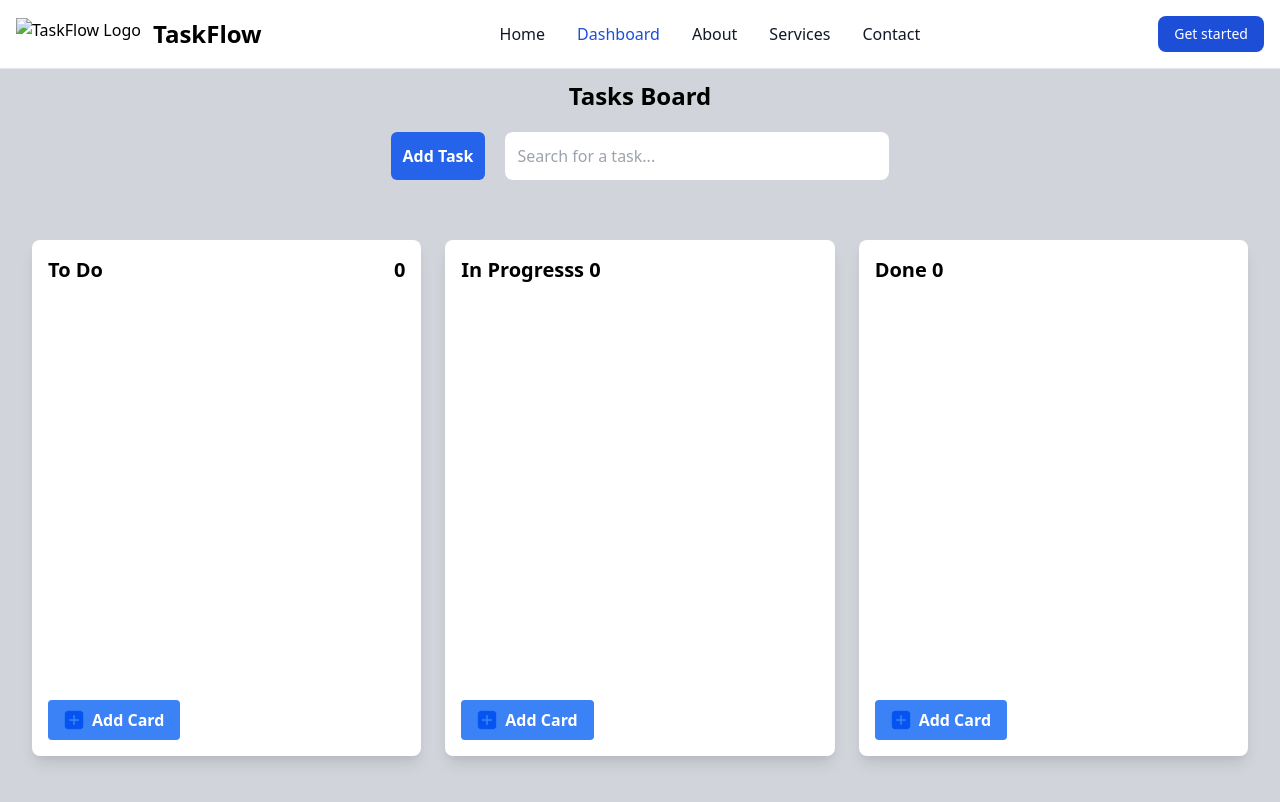
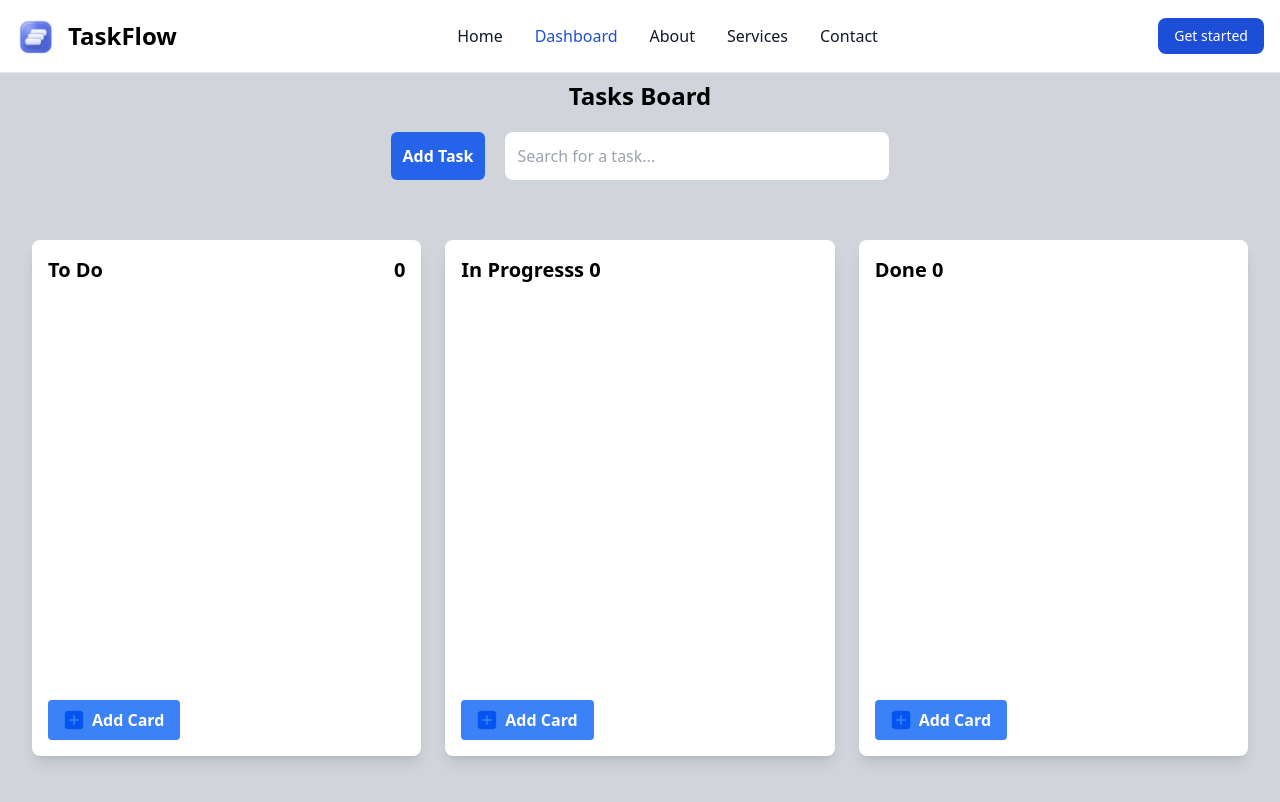
Before and after one commit to A-007481D/TaskFlow-Planning-Software, a website: page dashboard.html in a window 1280 px wide. Drawn offline with nearby package versions, Linux system fonts and the light colour scheme.

Commit message:
added the logo

```diff
--- a/dashboard.html
+++ b/dashboard.html
@@ -6,8 +6,9 @@
   <meta name="viewport" content="width=device-width, initial-scale=1.0">
   <!-- <link rel="stylesheet" href="css/output.css"> -->
   <!-- <link href="https://cdn.jsdelivr.net/npm/tailwindcss@3.3.3/dist/tailwind.min.css" rel="stylesheet"> -->
-  <link href="https://cdn.jsdelivr.net/npm/tailwindcss@2.2.19/dist/tailwind.min.css" rel="stylesheet">
+  <!-- <link href="https://cdn.jsdelivr.net/npm/tailwindcss@2.2.19/dist/tailwind.min.css" rel="stylesheet"> -->
   <!-- <link rel="stylesheet" href="/dist/css/animation.css"> -->
+   <link rel="stylesheet" href="/dist/css/output.css">
   <title>Dashboard | TaskFlow</title>
 
   <style>
@@ -48,8 +49,8 @@
   <nav class="bg-white dark:bg-gray-900 fixed w-full z-20 top-0 start-0 border-b border-gray-200 dark:border-gray-600">
   <div class="max-w-screen-xl flex flex-wrap items-center justify-between mx-auto p-4">
   <a href="index.html" class="flex items-center space-x-3 rtl:space-x-reverse">
-      <img src="" class="h-8" alt="TaskFlow Logo">
-      <span class="self-center text-2xl font-semibold whitespace-nowrap dark:text-white"><Table>TaskFlow</Table></span>
+      <img src="./dist/img/logoo.png" class="h-10" alt="TaskFlow Logo">
+      <span class="self-center text-2xl font-semibold whitespace-nowrap dark:text-white">TaskFlow</span>
   </a>
   <div class="flex md:order-2 space-x-3 md:space-x-0 rtl:space-x-reverse">
       <button type="button" class="text-white bg-blue-700 hover:bg-blue-800 hidden sm:inline-block focus:ring-4 focus:outline-none focus:ring-blue-300 font-medium rounded-lg text-sm px-4 py-2 text-center dark:bg-blue-600 dark:hover:bg-blue-700 dark:focus:ring-blue-800">Get started</button>
--- a/tailwind.config.js
+++ b/tailwind.config.js
@@ -1,6 +1,6 @@
 /** @type {import('tailwindcss').Config} */
 module.exports = {
-  content: ["./dist/**/*.{html,js}"],
+  content: ["./dist/**/*.{html,js}","./*.{html,js}"],
   theme: {
     extend: {
       color:{
```
Also changed, not shown: dist/css/output.css, dist/img/logoo.png (added).
